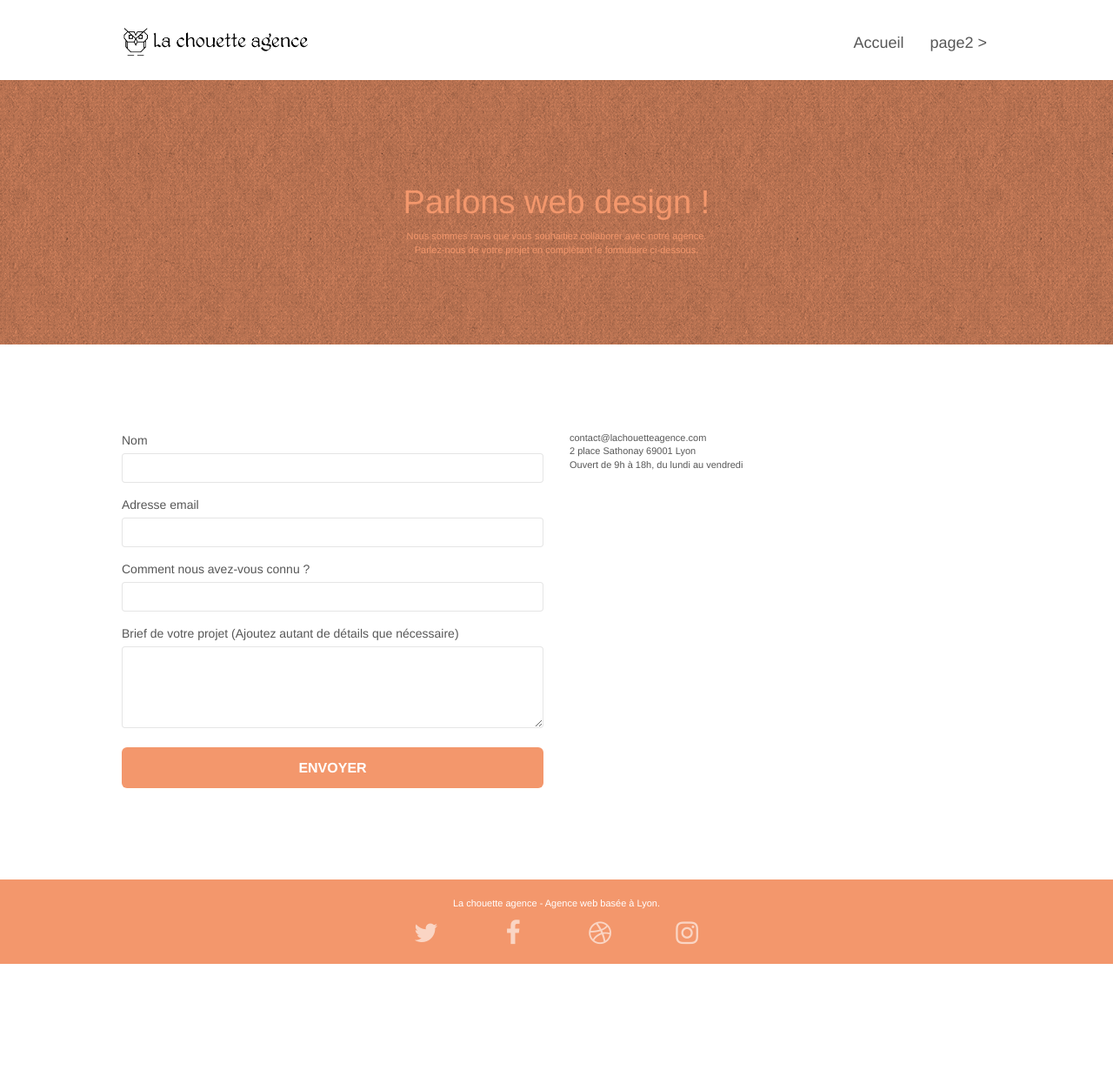
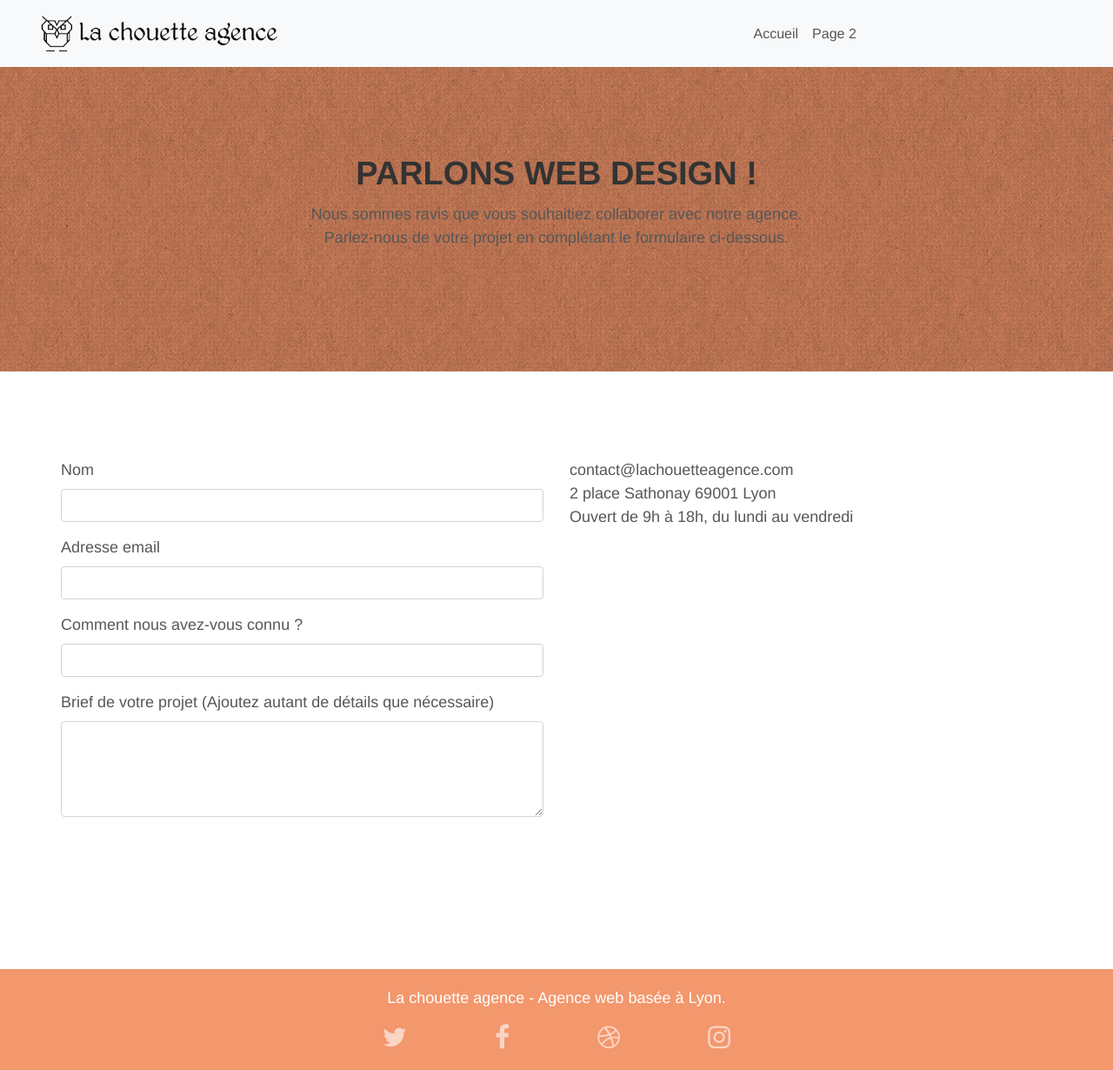
Before and after one commit to Stephane-maker/La-Chouette, a website: page page2.html in a window 1280 px wide. Shown: the whole page at 87% size. Before the commit the page ends 1108 px from the top, so only its background shows below. Drawn offline with nearby package versions, Linux system fonts and the light colour scheme; files that its build step writes are made by us from their sources.

Commit message:
modification de la page pour les cdn les erreur de style et le code

```diff
--- a/page2.html
+++ b/page2.html
@@ -3,19 +3,18 @@
 
 <head>
     <meta charset="utf-8">
-    <meta name="keywords" content="">
-    <meta name="description" content="">
+    <meta name="keywords" content="Lyon,webdesign,site,création logo,pages web,entreprise lyon,google,mozilla,web,bootstrap,fontawesome,Jquery,seo,service clien,contactez-nous">
+    <meta name="description" content="Vous avez un projet en vue ? Vous avez besoin d'une application web ou d'un refont de votre application alors n'hesitez pas a nous contacter via notre formulaire">
     <meta name="viewport" content="width=device-width, initial-scale=1.0, viewport-fit=cover">
-    <link rel="shortcut icon" type="image/png" href="favicon.jpg">
+    <link rel="shortcut icon" type="image/png" href="image_webp/favicon.webp">
 
-    <link rel="stylesheet" type="text/css" href="./css/bootstrap.min.css">
+
     <link rel="stylesheet" type="text/css" href="style.min.css">
-    <link rel="stylesheet" type="text/css" href="./css/font-awesome.min.css">
-    <link rel="stylesheet" type="text/css" href="./css/et-line.min.css">
+    <link rel="stylesheet" href="https://stackpath.bootstrapcdn.com/font-awesome/4.7.0/css/font-awesome.min.css" integrity="sha384-wvfXpqpZZVQGK6TAh5PVlGOfQNHSoD2xbE+QkPxCAFlNEevoEH3Sl0sibVcOQVnN" crossorigin="anonymous">
+    <link rel="stylesheet" type="text/css" href="./css/et-line.css">
+    <link rel="stylesheet" href="https://stackpath.bootstrapcdn.com/bootstrap/4.5.2/css/bootstrap.min.css" integrity="sha384-JcKb8q3iqJ61gNV9KGb8thSsNjpSL0n8PARn9HuZOnIxN0hoP+VmmDGMN5t9UJ0Z" crossorigin="anonymous">
+    <script defer src="https://code.jquery.com/jquery-3.5.1.min.js" integrity="sha256-9/aliU8dGd2tb6OSsuzixeV4y/faTqgFtohetphbbj0=" crossorigin="anonymous"></script>
 
-    <script defer src="https://code.jquery.com/jquery-3.5.1.min.js" integrity="sha256-9/aliU8dGd2tb6OSsuzixeV4y/faTqgFtohetphbbj0=" crossorigin="anonymous"></script>
-    <script async src="https://stackpath.bootstrapcdn.com/bootstrap/4.5.2/js/bootstrap.min.js" integrity="sha384-B4gt1jrGC7Jh4AgTPSdUtOBvfO8shuf57BaghqFfPlYxofvL8/KUEfYiJOMMV+rV" crossorigin="anonymous"></script>
-    <script defer src="./js/blocs.min.js"></script>
     <script defer src="./js/jquery.touchSwipe.min.js"></script>
 
     <script src="./js/formHandler.min.js"></script>
@@ -33,31 +32,34 @@
     <div class="page-container">
 
         <!-- bloc-0 -->
-        <div class="bloc bgc-white l-bloc " id="bloc-0">
-            <div class="container bloc-sm">
-                <nav class="navbar row">
-                    <div class="navbar-header">
-                        <a class="navbar-brand" href="index.html">
-                            <img src="image_webp/la-chouette-agence.webp" alt="atlanta web design logo" height="40" /></a>
-                        <button id="nav-toggle" type="button" class="ui-navbar-toggle navbar-toggle" data-toggle="collapse" data-target=".navbar-1">
-					<span class="sr-only">Toggle navigation</span><span class="icon-bar"></span><span class="icon-bar"></span><span class="icon-bar"></span>
-				</button>
-                    </div>
-                    <div class="collapse navbar-collapse navbar-1 special-dropdown-nav">
-                        <ul class="site-navigation nav navbar-nav">
-                            <li>
-                                <a href="index.html">Accueil</a>
-                            </li>
-                            <li>
-                            </li>
-                            <li>
-                                <a href="page2.html">page2 &gt;</a>
-                            </li>
-                        </ul>
-                    </div>
-                </nav>
+        <nav class="navbar navbar-expand-lg navbar-light bg-light">
+            <div class="container-fluid">
+
+                <div class="lien_banniere">
+                    <a class="navbar-brand" href="#">
+                        <img class="image_banniere" src="image_webp/la-chouette-agence.webp" alt="">
+                    </a>
+
+
+                    <button class="for_collapse navbar-toggler" type="button" data-bs-toggle="collapse" data-bs-target="#navbarSupportedContent" aria-controls="navbarSupportedContent" aria-expanded="false" aria-label="Toggle navigation">
+                <div class=" navbar-toggler-icon"></div>
+                </button>
+                </div>
+
+                <div class=" collapse navbar-collapse" id="navbarSupportedContent">
+                    <ul class="container_link navbar-nav me-auto mb-2 mb-lg-0">
+                        <li class="nav-item">
+                            <a class="nav-link active" aria-current="page" href="#">Accueil</a>
+                        </li>
+                        <li class="nav-item">
+                            <a class="nav-link" href="page2.html">Page 2</a>
+                        </li>
+                    </ul>
+
+                </div>
+
             </div>
-        </div>
+        </nav>
         <!-- bloc-0 END -->
 
         <!-- bloc-6 -->
@@ -65,10 +67,10 @@
             <div class="container bloc-lg">
                 <div class="row">
                     <div class="col-sm-12">
-                        <h1 class="text-center hero-bloc-text tc-white">
+                        <h1 class="style_titre text-center hero-bloc-text ">
                             Parlons web design !
                         </h1>
-                        <p class="text-center mg-lg tc-white tight-width-whitespace">
+                        <p class="style_paragraphe text-center mg-lg  ">
                             Nous sommes ravis que vous souhaitiez collaborer avec notre agence.<br> Parlez-nous de votre projet en complétant le formulaire ci-dessous.
                         </p>
                     </div>
@@ -84,25 +86,25 @@
                     <div class="col-sm-6">
                         <form id="form_1" novalidate success-msg="Your message has been sent." fail-msg="Sorry it seems that our mail server is not responding, Sorry for the inconvenience!">
                             <div class="form-group">
-                                <label>
+                                <label class="style_paragraphe">
 							Nom
 						</label>
                                 <input id="name" class="form-control" required />
                             </div>
                             <div class="form-group">
-                                <label>
+                                <label class="style_paragraphe">
 							Adresse email
 						</label>
                                 <input id="email" class="form-control" type="email" required />
                             </div>
                             <div class="form-group">
-                                <label>
+                                <label class="style_paragraphe">
 							Comment nous avez-vous connu ?
 						</label>
                                 <input class="form-control" type="email" required id="input_504" />
                             </div>
                             <div class="form-group">
-                                <label>
+                                <label class="style_paragraphe">
 							Brief de votre projet (Ajoutez autant de détails que nécessaire)<br>
 						</label><textarea id="message" class="form-control" rows="4" cols="50" required></textarea>
                             </div>
@@ -112,7 +114,7 @@
                         </form>
                     </div>
                     <div class="col-sm-6">
-                        <p>
+                        <p class="style_paragraphe">
                             contact@lachouetteagence.com<br>2 place Sathonay 69001 Lyon<br>Ouvert de 9h à 18h, du lundi au vendredi<br>
                         </p>
                     </div>
@@ -128,43 +130,47 @@
 
         <!-- Footer - bloc-8 -->
 
+
         <div class="bloc bgc-atomic-tangerine d-bloc" id="bloc-8">
             <div class="container bloc-sm">
                 <div class="row">
                     <div class="col-sm-12">
-                        <p class="text-center white">
+                        <p class="style_paragraphe text-center white">
                             La chouette agence - Agence web basée à Lyon.<br>
                         </p>
-                        <div class="row row-no-gutters social">
-                            <div class="col-sm-3">
-                                <div class="text-center">
+                        <div class="social_footer">
+                            <div class="row row-no-gutters social">
+
+                                <div class="espacement_link">
                                     <a class="social" href="index.html">
-                                        <span class="fa fa-twitter icon-md"></span></a>
+                                        <i class="fa fa-twitter icon-md"></i></a>
                                 </div>
-                            </div>
-                            <div class="col-sm-3">
-                                <div class="text-center">
+
+
+                                <div class="espacement_link">
                                     <a class="social" href="index.html">
-                                        <span class="fa fa-facebook icon-md"></span></a>
+                                        <i class="fa fa-facebook icon-md"></i></a>
                                 </div>
-                            </div>
-                            <div class="col-sm-3">
-                                <div class="text-center">
+
+
+                                <div class="espacement_link">
                                     <a class="social" href="index.html">
-                                        <span class="fa fa-dribbble icon-md"></span></a>
+                                        <i class="fa fa-dribbble icon-md"></i></a>
                                 </div>
-                            </div>
-                            <div class="col-sm-3">
-                                <div class="text-center">
+
+
+                                <div class="espacement_link">
                                     <a class="social" href="index.html">
-                                        <span class="fa fa-instagram icon-md"></span></a>
+                                        <i class="fa fa-instagram icon-md"></i></a>
                                 </div>
+
                             </div>
                         </div>
                     </div>
                 </div>
             </div>
         </div>
+
 
         <!-- Footer - bloc-8 END -->
 
```
Also changed, not shown: index.html (+3 -3 lines), style.min.css.
